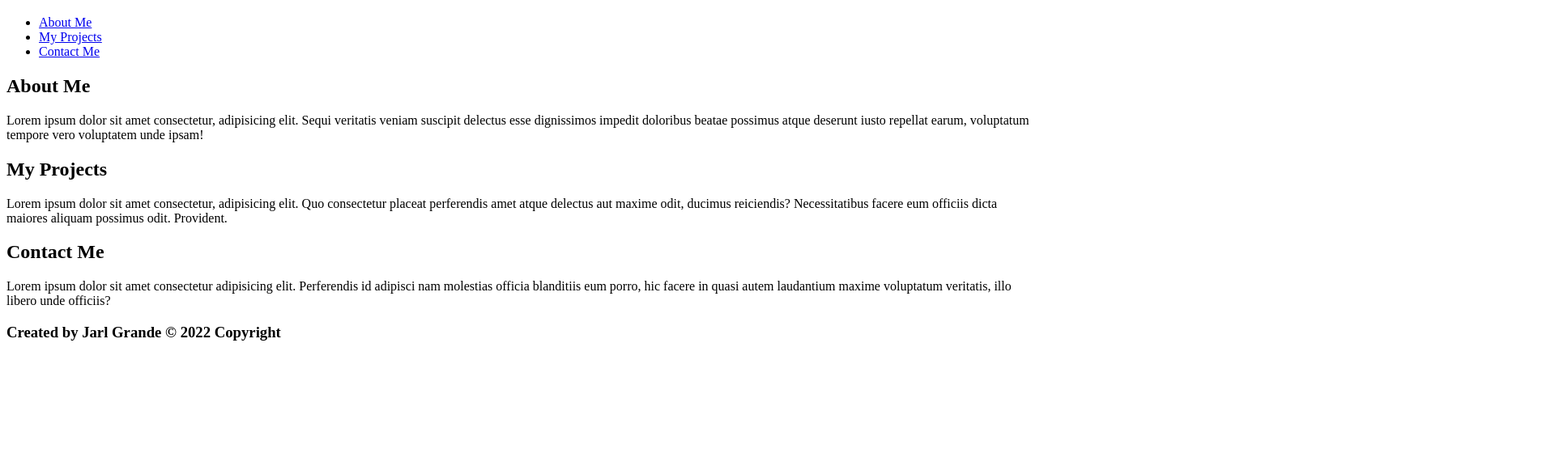
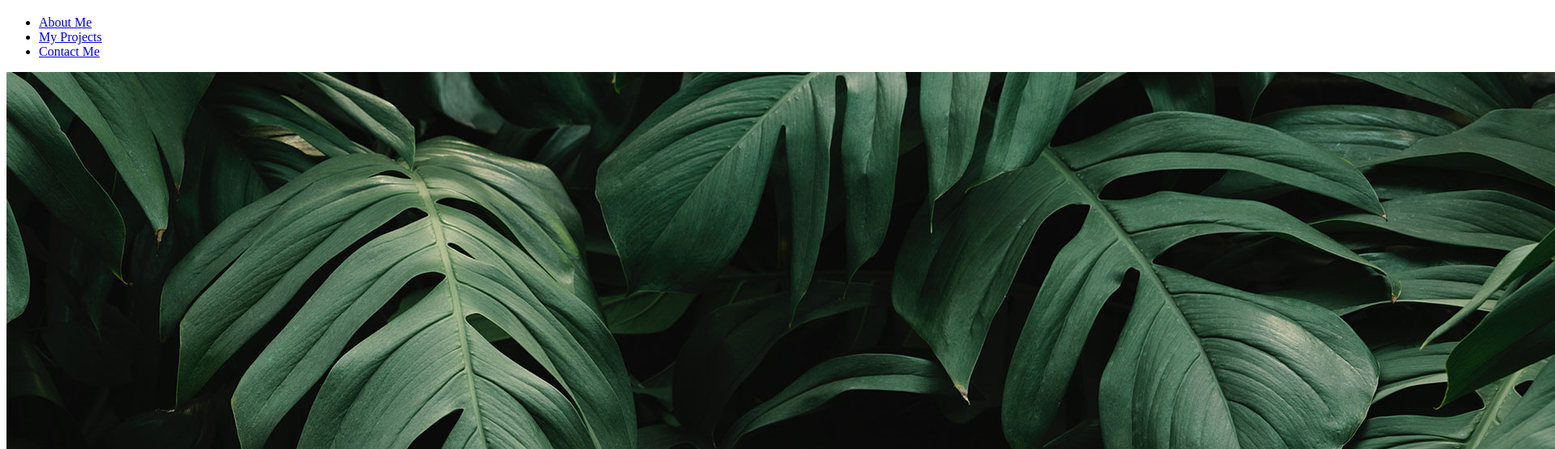
Before and after one commit to jarag3/jarl-grande-professional-portfolio, a plain HTML site: page Develop/index.html in a window 1280 px wide. Shown: the part 61-616 px from the top of the page at 81% size, 1920 px wide, since content can reach past the window. Drawn offline with Linux system fonts and the light colour scheme.

Commit message:
added hero section and backround img

```diff
--- a/Develop/index.html
+++ b/Develop/index.html
@@ -32,7 +32,14 @@
         <!-- End Nav -->
     </header>
     <!-- End Header -->
+
+    <!-- Start Hero -->
+    <section class="hero">
+        <img class="hero-img" src="./assets/images/leafybackround.jpg">
+    </section>
+
     <main>
+        <!-- Start Content Section -->
         <section class="content">
             <article id="about-me">
                 <h2>About Me</h2>
@@ -55,7 +62,7 @@
                 </p>
             </article>
         </section>
-
+        <!-- End Content Section -->
 
 
 
```
Also changed, not shown: Develop/assets/images/leafybackround.jpg (added).
